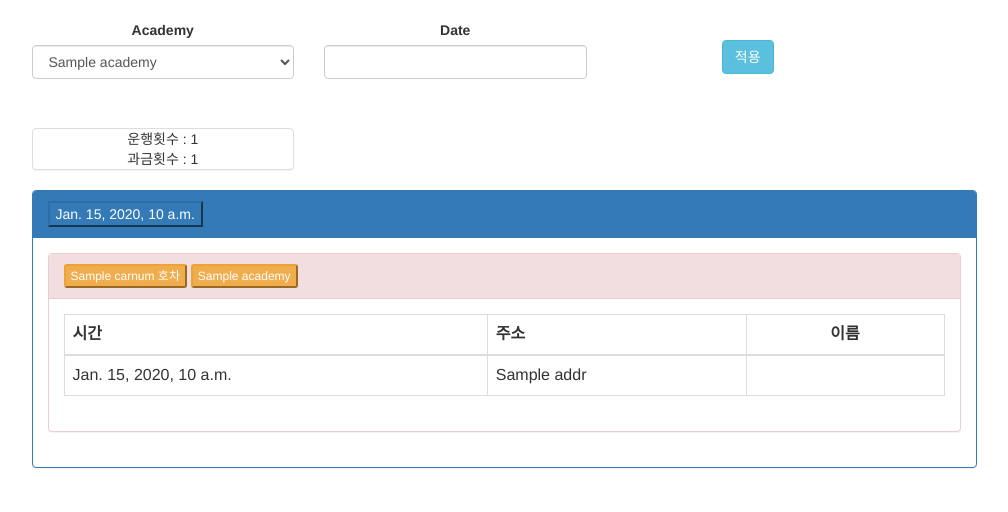
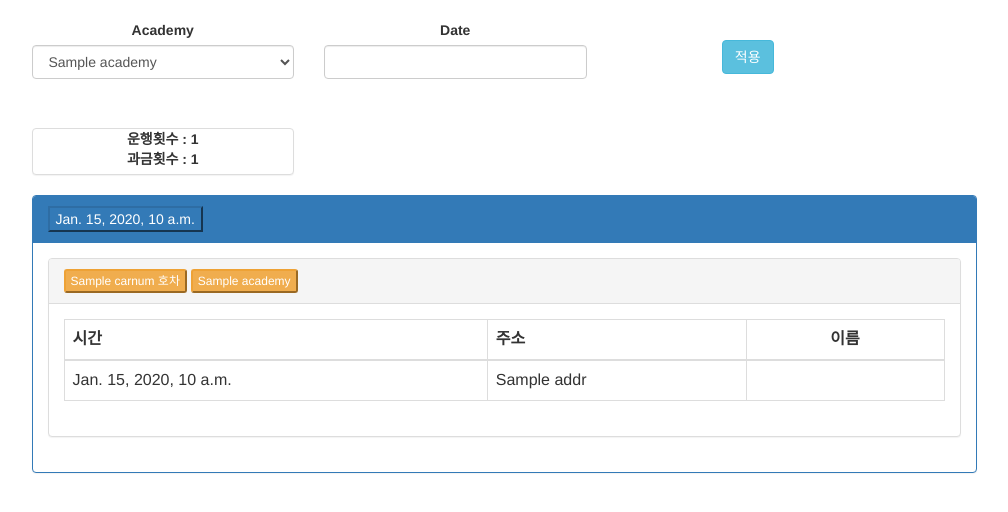
Before and after one commit to alswo/django_project, a Django app: template schedule/templates/getHistory.html in a window 1280 px wide. Shown: the top 512 px of the page, without its empty margins (136-1144 px from the left). Run offline with Django 3.2, Linux system fonts and the light colour scheme; tables that the repository leaves empty hold one stand-in row (values such as "Sample post"); the template is opened without the code that fills it: values that come from a table or form of the project are taken from there, most other values are stand-ins (such as "Sample title", 1, 10 or a date in 2020); parts of the project's set-up code (start-up, migrations or seed data) failed here and were passed over; some libraries are stand-ins or nearby versions.

Commit message:
real final

```diff
--- a/schedule/templates/getHistory.html
+++ b/schedule/templates/getHistory.html
@@ -18,6 +18,10 @@
 .thstyle3 {
   text-align: center;
   width: 22.5%;
+}
+
+.panel-danger > .panel-heading {
+	background-color: #D98880 !important
 }
 </style>
 </head>
@@ -55,8 +59,10 @@
 		</div>
 		<div class="col-md-3" align="center">
 			<div class="panel panel-default">
+				<label>
 	운행횟수 : {{ total_count }} <br>
 	과금횟수 : {{ uniq_count }} <br>
+				</label>
 			</div>
 		</div>
 		<div class="col-md-8">
@@ -74,9 +80,9 @@
                     <div class="panel-body">
                     {% for timehistory in dailyhistory.timehistory %}
 			{% if timehistory.warning == 1 %}
+                        <div class="panel panel-danger">
+			{% else %}
                         <div class="panel panel-default">
-			{% else %}
-                        <div class="panel panel-danger">
 			{% endif %}
                             <div class="panel-heading">
                                 <button type="button" class="btn-xs btn-warning"> {{ timehistory.carnum }} 호차 </button>
```
